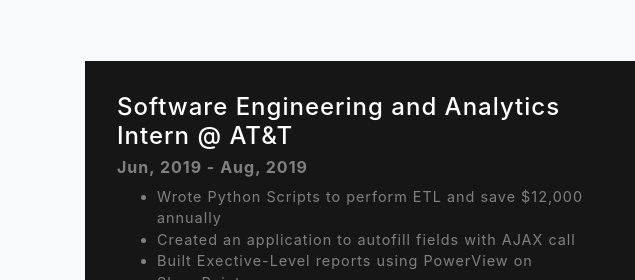
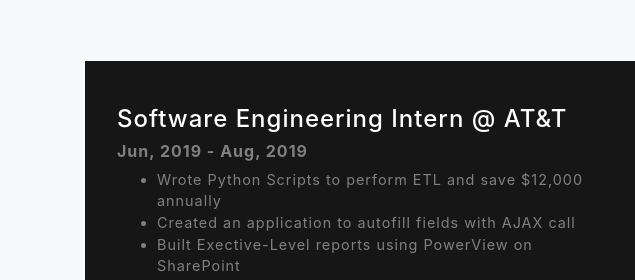
Before and after one commit to DhruvAggarwal98/DhruvAggarwal98.github.io, a website with bundled scripts: page index.html in a window 1280 px wide. Shown: the part 2338-2618 px from the top of the page, 0-635 px from the left. Built offline with nearby package versions, Linux system fonts and the light colour scheme.

Commit message:
Update index.html

```diff
--- a/index.html
+++ b/index.html
@@ -113,7 +113,7 @@
             <div class="bg-black text-center h-100 project">
               <div class="d-flex h-100">
                 <div class="project-text w-100 my-auto text-center text-lg-left">
-                  <h4 class="text-white">Software Engineering and Analytics Intern @ AT&T</h4>
+                  <h4 class="text-white">Software Engineering Intern @ AT&T</h4>
 <!--                   <h5><STRONG><Font color = "gray"> Dallas, Texas </h5></Font></STRONG> -->
                   <h6><STRONG><Font color = "gray"> Jun, 2019 - Aug, 2019 </h3></Font></STRONG>
                   <p class="mb-0 text-white-50">
```
